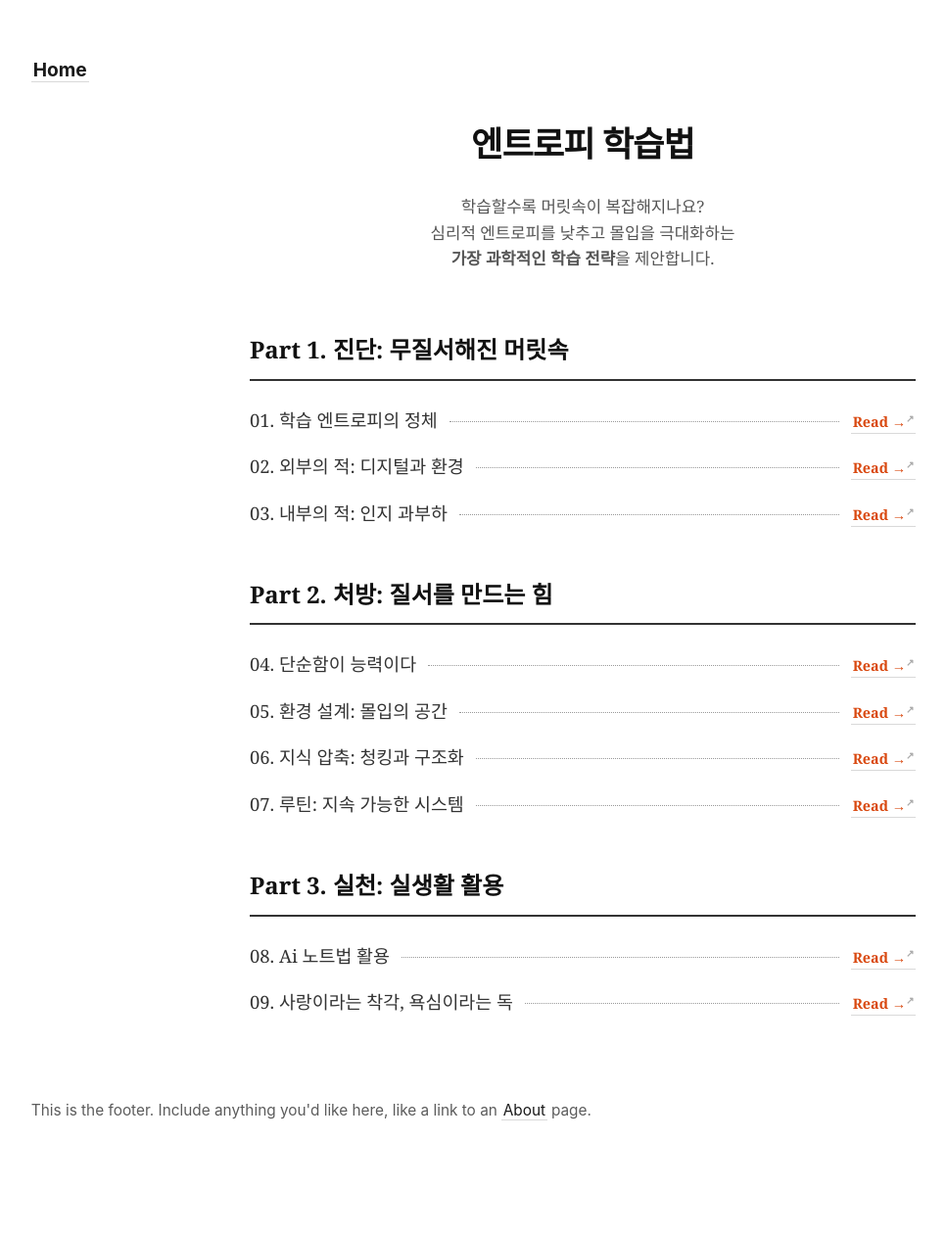
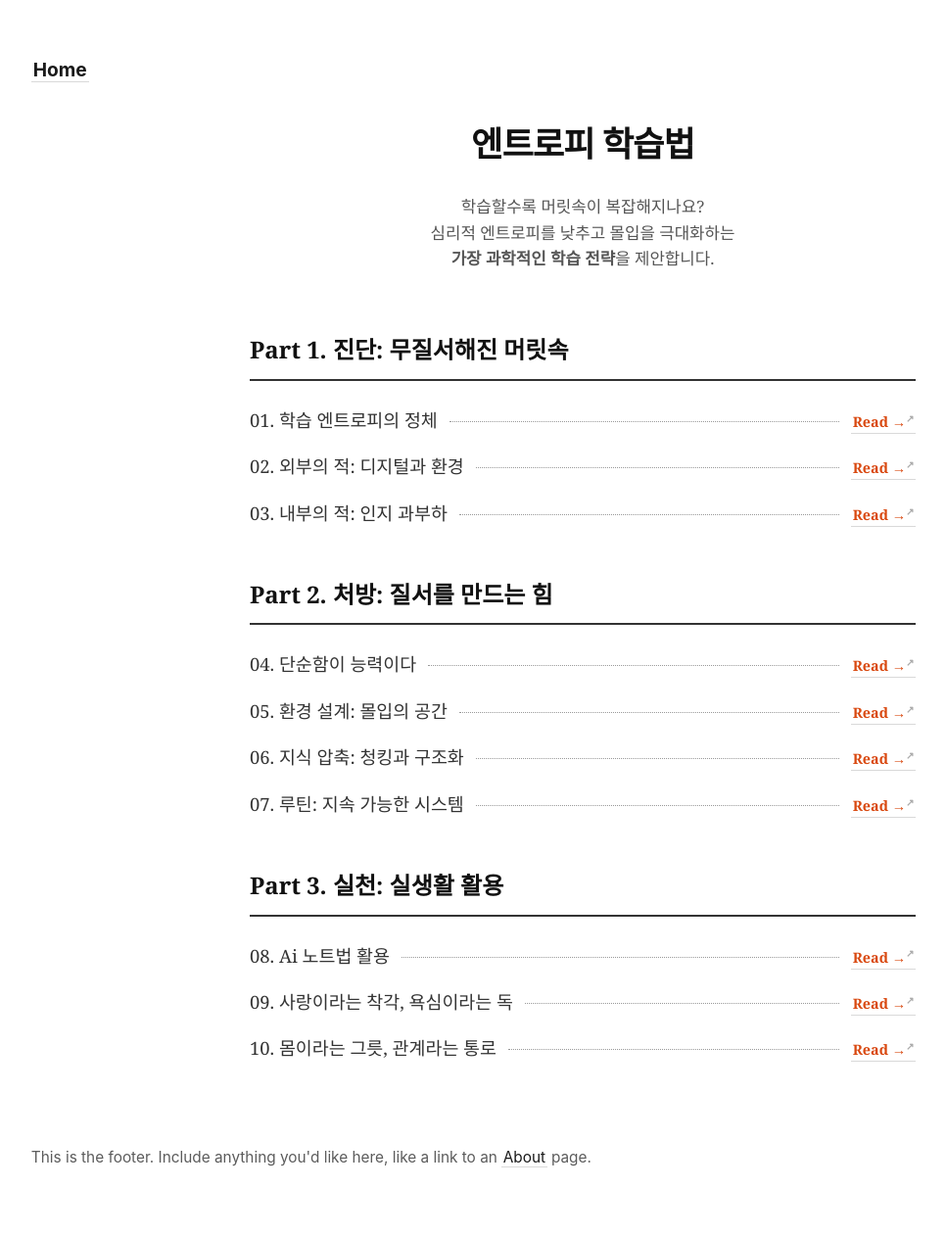
Before and after one commit to somath-edu/somath-edu.github.io, a Jekyll site: the page built from library/entropy.md, in a window 1280 px wide. Shown: the whole page at 98% size, without its empty margins (45-1011 px from the left). Built offline with Jekyll 4.4.1, drawn with Linux system fonts in a browser that asks for light colours; before the commit the page ends 1214 px from its top, so only the background shows below that.

Commit message:
Update entropy.md

```diff
--- a/library/entropy.md
+++ b/library/entropy.md
@@ -167,5 +167,11 @@ permalink: /entropy.html
     <a href="/entropy-ch9.html" class="read-btn">Read →</a>
   </div>
 
+ <div class="chapter-row">
+    <span class="chapter-title">10. 몸이라는 그릇, 관계라는 통로</span>
+    <span class="dots"></span>
+    <a href="/entropy-ch10.html" class="read-btn">Read →</a>
+  </div>
+
 
 </div>
```
